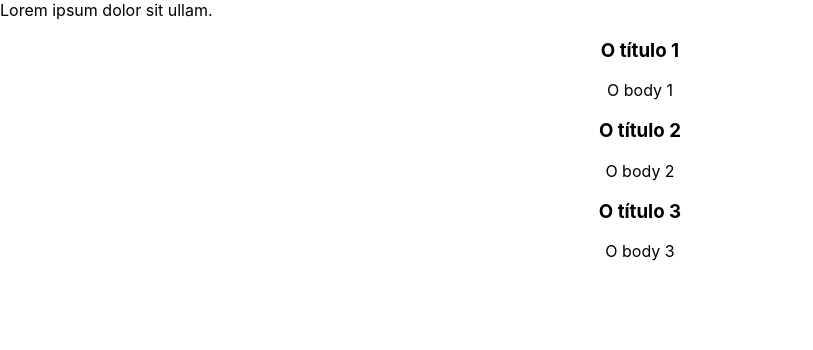
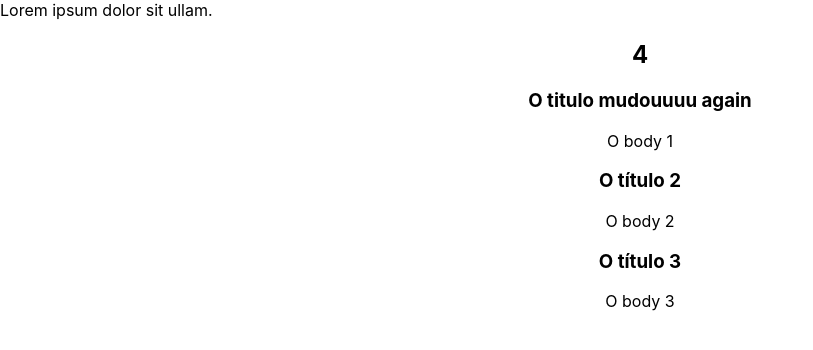
Before and after one commit to bruno-holanda15/react-first-project, a React (Create React App) app: page / in a window 1280 px wide. Shown: the top 350 px of the page, without its empty margins (0-813 px from the left). Built offline with nearby package versions, Linux system fonts and the light colour scheme.

Commit message:
Added lifecycle methods

```diff
--- a/src/App.js
+++ b/src/App.js
@@ -7,28 +7,52 @@ class App extends Component {
   state = {
     posts: [
       {
-        'id': 1,
-        'title': 'O título 1',
-        'body': 'O body 1'
+        id: 1,
+        title: 'O título 1',
+        body: 'O body 1'
       },
       {
-        'id': 2,
-        'title': 'O título 2',
-        'body': 'O body 2'
+        id: 2,
+        title: 'O título 2',
+        body: 'O body 2'
       },
       {
-        'id': 3,
-        'title': 'O título 3',
-        'body': 'O body 3'
+        id: 3,
+        title: 'O título 3',
+        body: 'O body 3'
       }
     ],
     counter: 0
   };
 
+  timeoutUpdate = null;
+
+  componentDidMount() {
+    this.handleTimeout();
+  }
+
+  componentDidUpdate() {
+    this.handleTimeout();
+  }
+
+  componentWillUnmount() {
+    clearTimeout(this.timeoutUpdate);
+  }
+
+  handleTimeout() {
+    const { posts, counter } = this.state;
+    posts[0].title = 'O titulo mudouuuu again';
+
+    this.timeoutUpdate = setTimeout(() => {
+      this.setState({ posts, counter: counter + 1 });
+    }, 1250);
+  }
+
   render () {
     const { posts, counter } = this.state;
     return (
           <div className="App">
+            <h2>{counter}</h2>
             {posts.map(post => (
               <div key={post.id}>
                 <h3> {post.title} </h3>
```
